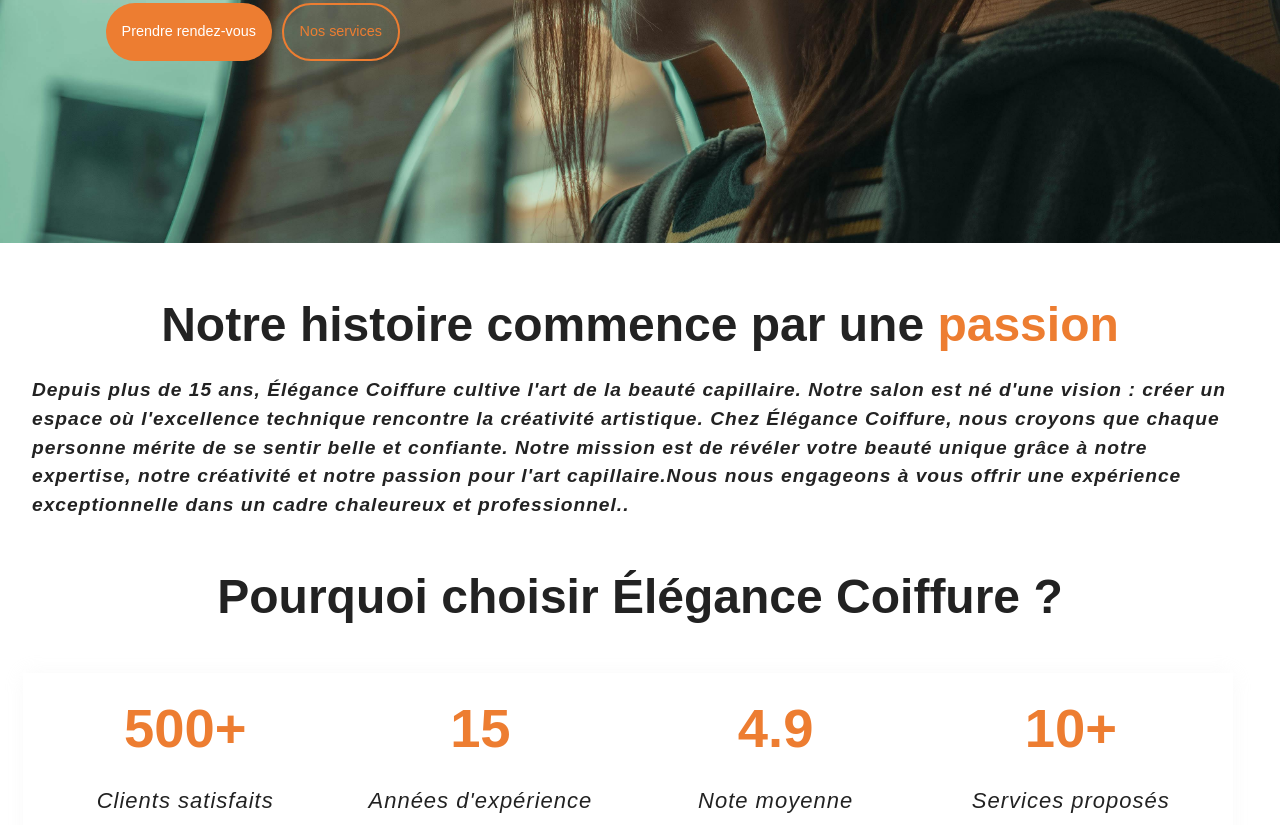
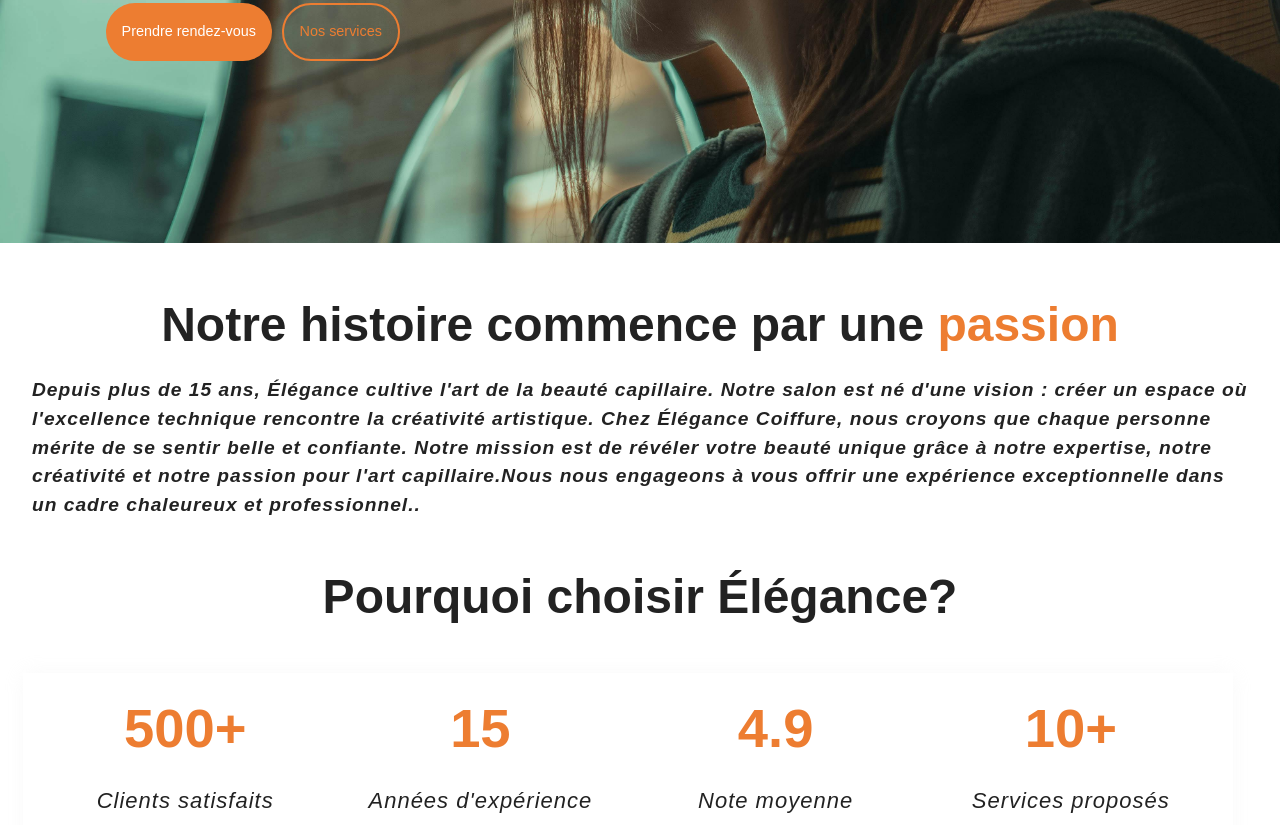
Before and after one commit to Sdiene696/elegance, a plain HTML site: page index.html in a window 1280 px wide. Shown: the part 480-1305 px from the top of the page. Drawn offline with nearby package versions, Linux system fonts and the light colour scheme.

Commit message:
Update index.html

```diff
--- a/index.html
+++ b/index.html
@@ -53,7 +53,7 @@
 
     <section id="apropos">
         <h3>Notre histoire commence par une <span>passion</span></h3>
-         <p>Depuis plus de 15 ans, Élégance Coiffure cultive l'art de la beauté
+         <p>Depuis plus de 15 ans, Élégance cultive l'art de la beauté
          capillaire. Notre salon est né d'une vision : créer un espace où
          l'excellence technique rencontre la créativité artistique.
          Chez Élégance Coiffure, nous croyons que chaque personne mérite
@@ -62,7 +62,7 @@
          passion pour l'art capillaire.Nous nous engageons à vous offrir
          une expérience exceptionnelle dans un cadre chaleureux et professionnel..</p>
       <div id="pourquoinous">
-       <h3>Pourquoi choisir Élégance Coiffure ?</h3>
+       <h3>Pourquoi choisir Élégance?</h3>
        <div class="chiffres row">
           <div class="item col-sm-12 col-md-4 col-lg-3">
             <h5>500+</h5>
```
